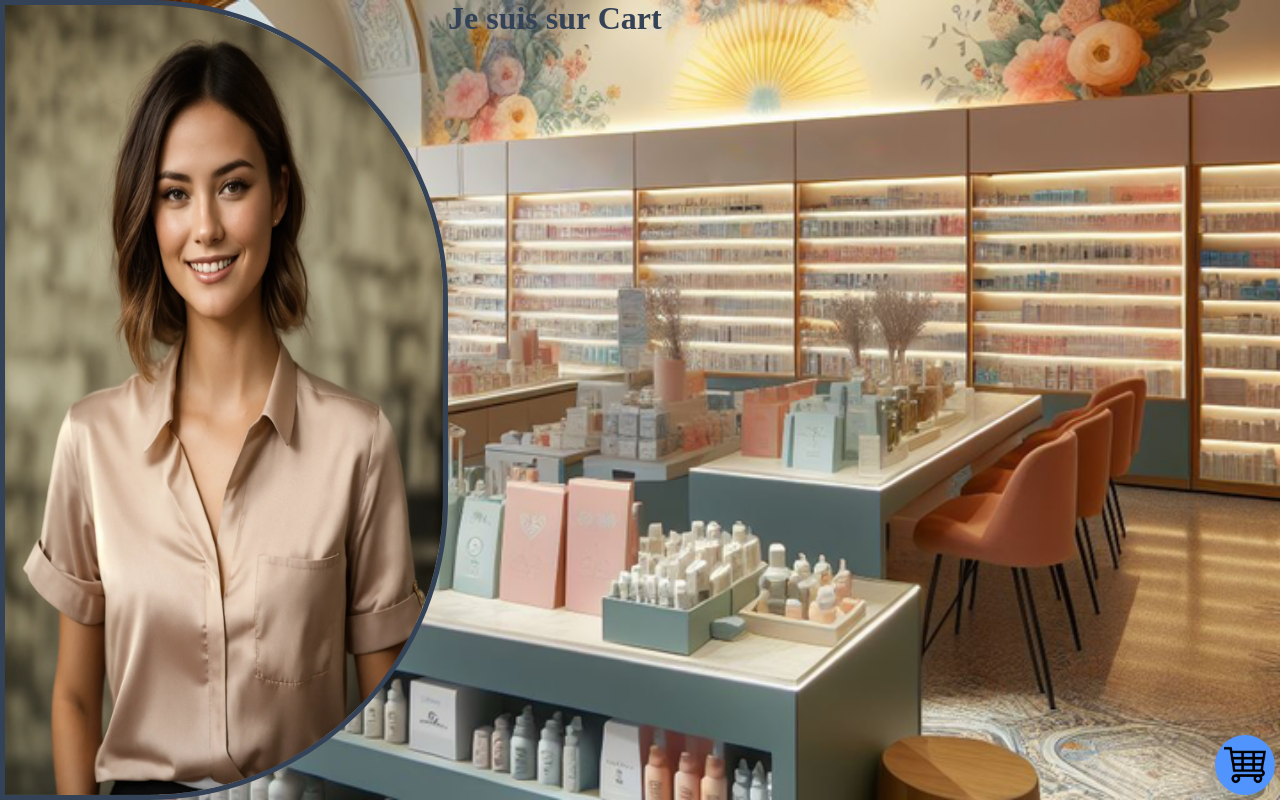
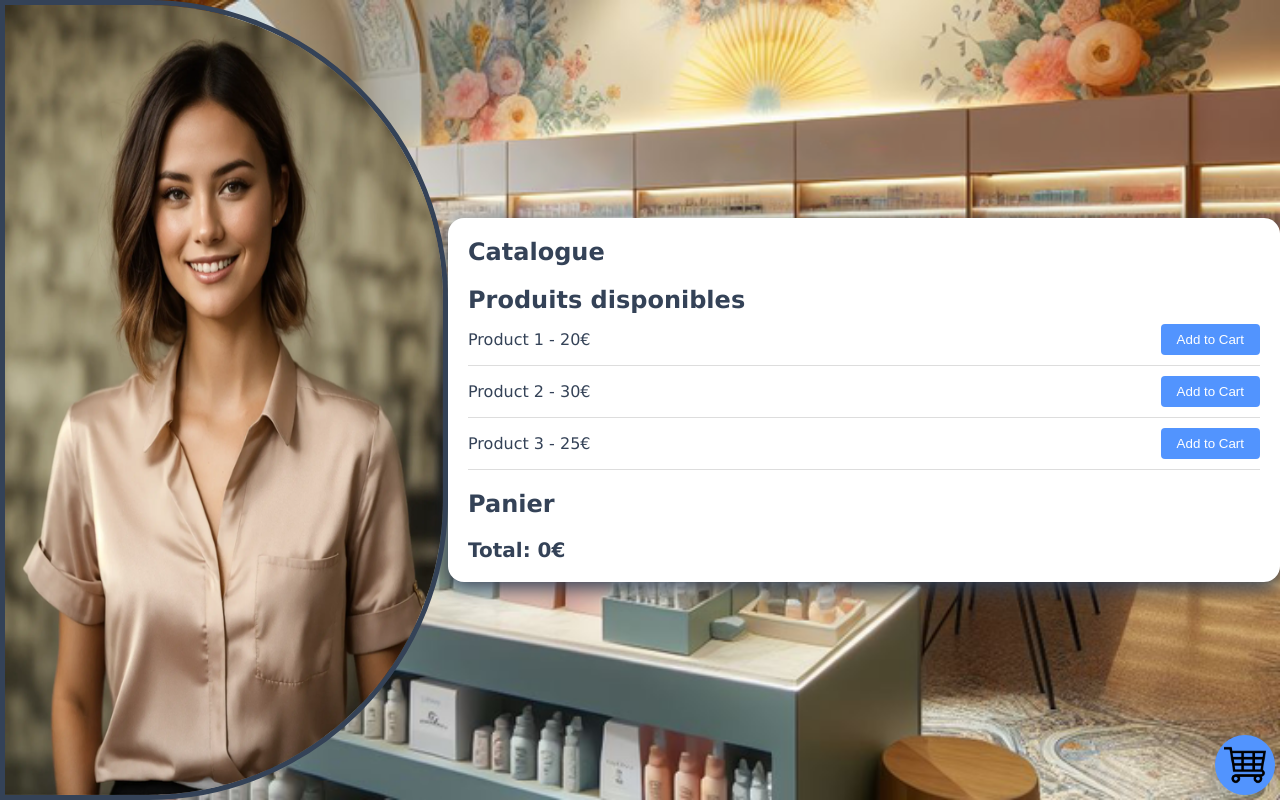
Before and after one commit to NemoOnTheNet/LorealSalesRepresentative, a React (Vite) app in the folder frontend/: page /cart in a window 1280 px wide. Built offline with nearby package versions, Linux system fonts and the light colour scheme.

Commit message:
cartComponent

```diff
--- a/frontend/src/pages/Cart/Cart.jsx
+++ b/frontend/src/pages/Cart/Cart.jsx
@@ -1,7 +1,59 @@
 import "./Cart.scss";
 
+import React, { useState } from 'react';
+
 function Cart() {
-  return <h1>Je suis sur Cart</h1>;
+  const [cart, setCart] = useState([]);
+
+  const products = [
+    { id: 1, name: 'Product 1', price: 20 },
+    { id: 2, name: 'Product 2', price: 30 },
+    { id: 3, name: 'Product 3', price: 25 },
+  ];
+
+  const addToCart = (product) => {
+    setCart([...cart, product]);
+  };
+
+  const removeFromCart = (productId) => {
+    const updatedCart = cart.filter(item => item.id !== productId);
+    setCart(updatedCart);
+  };
+
+  const calculateTotal = () => {
+    return cart.reduce((total, item) => total + item.price, 0);
+  };
+
+  return (
+    <div className="cartContainer">
+      <h1 className="cartTitle">Catalogue</h1>
+
+      <div>
+        <h2 className="availableProduct">Produits disponibles</h2>
+        <ul className="productList">
+          {products.map(product => (
+            <li className="product" key={product.id}>
+              {product.name} - {product.price}€
+              <button className="actionButton" onClick={() => addToCart(product)}>Add to Cart</button>
+            </li>
+          ))}
+        </ul>
+      </div>
+
+      <div>
+        <h2 className="cartWithProduct">Panier</h2>
+        <ul>
+          {cart.map(item => (
+            <li className="chosenProduct" key={item.id}>
+              {item.name} - {item.price}€{' '}
+              <button className="actionButton" onClick={() => removeFromCart(item.id)}>Remove from Cart</button>
+            </li>
+          ))}
+        </ul>
+        <p className="total">Total: {calculateTotal()}€</p>
+      </div>
+    </div>
+  );
 }
 
 export default Cart;
--- a/frontend/src/pages/Cart/Cart.scss
+++ b/frontend/src/pages/Cart/Cart.scss
@@ -1 +1,86 @@
 @import "../../Variables.scss";
+
+.cartContainer {
+  font-family: 'Lucida Sans', 'Lucida Sans Regular', 'Lucida Grande', 'Lucida Sans Unicode', Geneva, Verdana, sans-serif;
+  margin: auto;
+  max-width: 950px;
+  width: 90%;
+  box-shadow: 0 6px 20px 0 $grey;
+  border-radius: 1rem;
+  border: transparent;
+  background-color: #fff;
+  padding: 20px;
+}
+
+.cartTitle {
+  font-size: 24px;
+  margin-bottom: 20px;
+}
+
+.availableProducts {
+  margin-bottom: 20px;
+}
+.cartWithProduct{
+    margin-top: 20px;
+    margin-bottom: 20px;
+  }
+
+.productList {
+  list-style-type: none;
+  padding: 0;
+}
+
+.product {
+  display: flex;
+  justify-content: space-between;
+  align-items: center;
+  border-bottom: 1px solid #ddd;
+  padding: 10px 0;
+
+  .actionButton {
+    background-color: $lightBlue;
+    color: white;
+    padding: 8px 16px;
+    border: none;
+    border-radius: 4px;
+    cursor: pointer;
+    transition: background-color 0.3s;
+
+    &:hover {
+      background-color: $blue;
+    }
+  }
+}
+
+.shoppingCart {
+  margin-top: 20px;
+}
+
+.chosenProduct,
+.cartItem {
+  display: flex;
+  justify-content: space-between;
+  align-items: center;
+  border-bottom: 1px solid #ddd;
+  padding: 10px 0;
+
+  .actionButton {
+    background-color: $lightBlue;
+    color: white;
+    padding: 8px 16px;
+    border: none;
+    border-radius: 4px;
+    cursor: pointer;
+    transition: background-color 0.3s;
+
+    &:hover {
+      background-color: $blue;
+    }
+  }
+}
+
+.total {
+  font-size: 20px;
+  font-weight: bold;
+  margin-top: 20px;
+}
```
